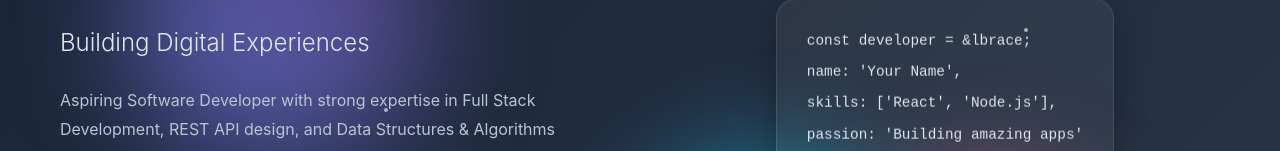
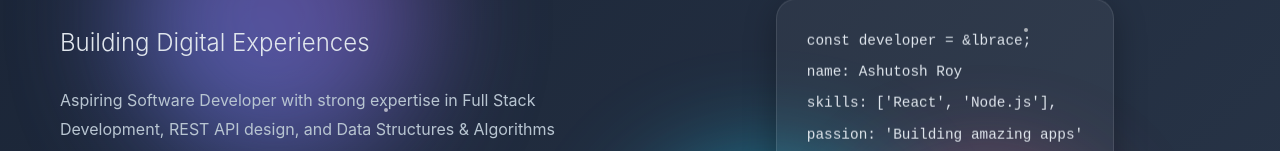
Before and after one commit to Ashu6622/portfolio, a React (Vite) app: page / in a window 1280 px wide. Shown: the part 292-443 px from the top of the page. Built offline with nearby package versions, Linux system fonts and the light colour scheme.

Commit message:
hero section

```diff
--- a/src/components/Hero.jsx
+++ b/src/components/Hero.jsx
@@ -53,7 +53,7 @@ const Hero = () => {
             <div className="card-content">
               <div className="code-lines">
                 <div className="line">const developer = &lbrace;</div>
-                <div className="line">  name: 'Your Name',</div>
+                <div className="line">  name: Ashutosh Roy</div>
                 <div className="line">  skills: ['React', 'Node.js'],</div>
                 <div className="line">  passion: 'Building amazing apps'</div>
                 <div className="line">&rbrace;;</div>
```
